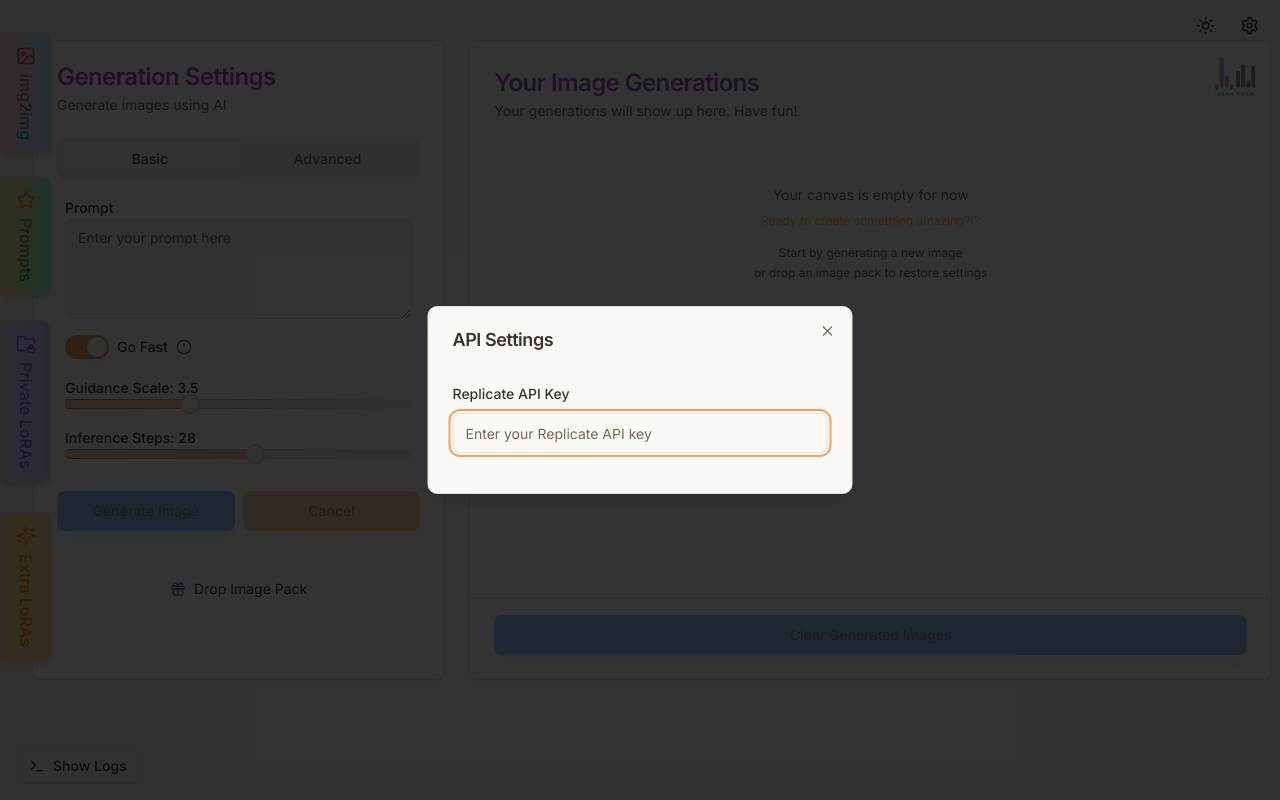
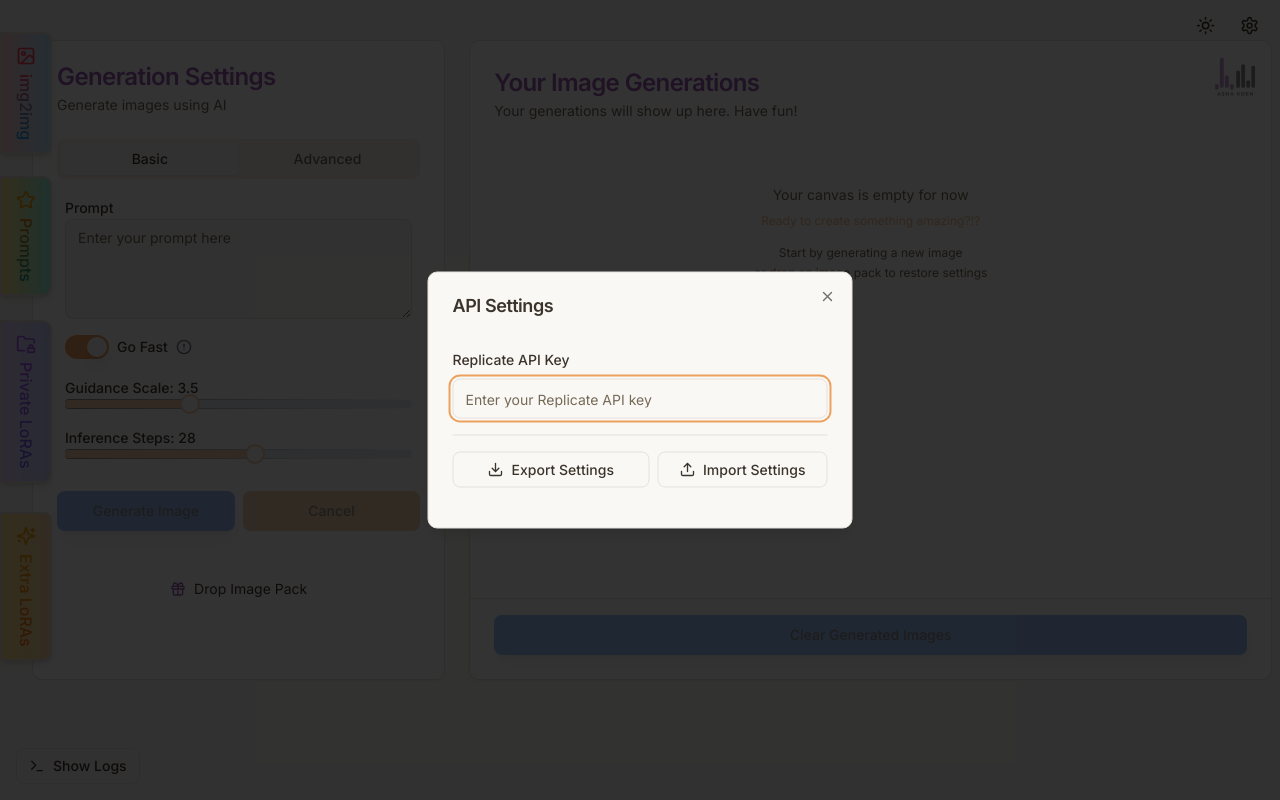
Before and after one commit to ashakoen/next-js-flux1-replicate, a Next.js app: page / in a window 1280 px wide. Both pictures are taken after a click on the button "API Settings". Built offline with nearby package versions, Linux system fonts and the light colour scheme.

Commit message:
add settings import/export

```diff
--- a/src/app/page.tsx
+++ b/src/app/page.tsx
@@ -111,14 +111,6 @@ export default function Component() {
 		}
 	}, []);
 
-	const handleCloseConfirm = () => {
-		setShowGenerateConfirm(false);
-		if (previewImageUrl) {
-			URL.revokeObjectURL(previewImageUrl);
-			setPreviewImageUrl(undefined);
-		}
-	};
-
 	const handleReusePrompt = (prompt: string) => {
 		setFormData((prev) => ({
 			...prev,
@@ -186,7 +178,6 @@ export default function Component() {
 		}
 	}, []);
 
-	// Add this useEffect after your other localStorage-related effects
 	useEffect(() => {
 		const savedFormData = localStorage.getItem('replicateFormData');
 		if (savedFormData) {
@@ -224,14 +215,6 @@ export default function Component() {
 			num_outputs: value,
 		}));
 	};
-
-	const handleSavePrompt = useCallback(() => {
-		if (formData.prompt && !favoritePrompts.includes(formData.prompt)) {
-			const updatedFavorites = [...favoritePrompts, formData.prompt];
-			setFavoritePrompts(updatedFavorites);
-			localStorage.setItem('favoritePrompts', JSON.stringify(updatedFavorites));
-		}
-	}, [formData.prompt, favoritePrompts]);
 
 	const handleDeleteFavoritePrompt = useCallback((prompt: string) => {
 		const updatedFavorites = favoritePrompts.filter(p => p !== prompt);
@@ -496,8 +479,6 @@ export default function Component() {
 				setPreviewImageUrl(previewUrl);
 			}
 
-			// Handle model mapping
-// Improved model mapping
 			let modelType: FormData['model'];
 			let privateLoraName = '';
 
@@ -583,7 +564,6 @@ if (config.model.includes('flux')) {
 
 			setShowGenerateConfirm(true);
 
-			//toast.success('Image pack configuration loaded successfully!');
 		} catch (error) {
 			console.error('Error processing image pack:', error);
 			toast.error('Failed to process image pack configuration');
@@ -732,7 +712,7 @@ if (config.model.includes('flux')) {
 				{ preventDefault: () => { } } as React.FormEvent,
 				pendingFormData
 			);
-			//toast.success('Image generated successfully!');
+
 		} catch (error) {
 			console.error('Error generating image:', error);
 			toast.error('Failed to generate image');
@@ -785,7 +765,7 @@ if (config.model.includes('flux')) {
 			const reader = new FileReader();
 			const base64Promise = new Promise<string | ArrayBuffer | null>((resolve) => {
 				reader.onload = () => resolve(reader.result);
-				reader.readAsDataURL(selectedImage.file!); // '!' tells TypeScript we know file exists
+				reader.readAsDataURL(selectedImage.file!);
 			});
 			const base64Data = await base64Promise;
 			imageData = base64Data as string;
@@ -798,7 +778,7 @@ if (config.model.includes('flux')) {
 					width: submissionData.width,
 					height: submissionData.height,
 					style: submissionData.style || 'any',
-					output_format: submissionData.output_format,  // Add this line
+					output_format: submissionData.output_format,
 					...(selectedImage?.file ? { image: imageData } : {})
 				},
 				model: submissionData.model
@@ -878,7 +858,7 @@ if (config.model.includes('flux')) {
 		console.log('Replicate Params:', replicateParams);
 		if (selectedImage?.file && maskDataUrl) {
 			console.log('Sending inpainting request with:', {
-				imageSize: imageData ? imageData.length : 0,  // Add null check here
+				imageSize: imageData ? imageData.length : 0,
 				maskSize: maskDataUrl.length,
 				maskPreview: maskDataUrl.substring(0, 100) + '...'
 			});
@@ -897,7 +877,7 @@ if (config.model.includes('flux')) {
 			pollingSteps: 0,
 			generationParameters: {
 				...telemetryDataWithoutMask,
-				hasInputImage: !!selectedImage // Add this line to indicate if an input image was used
+				hasInputImage: !!selectedImage
 			},
 			outputImageSizes: [],
 			clientInfo: getClientInfo(),
@@ -953,7 +933,7 @@ if (config.model.includes('flux')) {
 			newTelemetryData.errors.push(error instanceof Error ? error.message : 'Unknown error occurred')
 			finalizeTelemetryData(newTelemetryData)
 		}
-		//setMaskDataUrl(null);
+
 	};
 
 
@@ -1019,16 +999,13 @@ if (config.model.includes('flux')) {
 				currentTelemetryData.replicateCompletedAt = pollData.completed_at
 				currentTelemetryData.replicatePredictTime = pollData.metrics?.predict_time || 0
 				currentTelemetryData.generationParameters.seed = seed;
+				currentTelemetryData.outputImageSizes = [];
 
 				const outputUrls = Array.isArray(pollData.output) ? pollData.output : [pollData.output];
 
 				const newImages = outputUrls.map((outputUrl: string) => {
 					console.log('pollData input:', pollData.input);
-					// Fetch image size
-					fetch(outputUrl).then(response => {
-						const size = parseInt(response.headers.get('content-length') || '0')
-						currentTelemetryData.outputImageSizes.push(size)
-					})
+
 					return {
 						url: outputUrl,
 						prompt: pollData.input.prompt,
@@ -1342,6 +1319,10 @@ if (config.model.includes('flux')) {
 							onAddToFavorites={handleAddToFavorites}
 							favoritePrompts={favoritePrompts}
 							onImagePackUpload={handleImagePackUpload}
+							extraLoraModels={extraLoraModels}
+							setExtraLoraModels={setExtraLoraModels}
+							setValidatedLoraModels={setValidatedLoraModels}
+							setFavoritePrompts={setFavoritePrompts}
 						/>
 					</div>
 
--- a/src/components/cards/GenerationSettingsCard.tsx
+++ b/src/components/cards/GenerationSettingsCard.tsx
@@ -9,12 +9,11 @@ import { Textarea } from "@/components/ui/textarea";
 import { Select, SelectContent, SelectItem, SelectTrigger, SelectValue } from "@/components/ui/select";
 import { Card, CardContent, CardDescription, CardHeader, CardTitle } from "@/components/ui/card";
 import { Tabs, TabsContent, TabsList, TabsTrigger } from "@/components/ui/tabs";
-import { AlertCircle, Loader2, Upload, Gift } from 'lucide-react';
+import { Sun, Moon, Star, AlertCircle, Loader2, Gift } from 'lucide-react';
 import { Tooltip, TooltipContent, TooltipProvider, TooltipTrigger } from "@/components/ui/tooltip";
 import { FormData, Recraftv3Size, Recraftv3Style, IdeogramStyleType, IdeogramMagicPromptOption, ImagePackConfig } from '@/types/types';
 import { ApiSettingsModal } from "@/components/modals/ApiSettingsModal";
 import { useEffect, useCallback } from 'react';
-import { Sun, Moon, Star } from 'lucide-react';
 import { useTheme } from "next-themes";
 import { toast } from "sonner";
 import { useDropzone } from 'react-dropzone';
@@ -43,6 +42,10 @@ interface GenerationSettingsCardProps {
 	onAddToFavorites: (prompt: string) => void;
 	favoritePrompts: string[];
 	onImagePackUpload: (config: ImagePackConfig) => Promise<void>;
+    extraLoraModels: string[];
+    setExtraLoraModels: (models: string[]) => void;
+    setValidatedLoraModels: (models: string[]) => void;
+    setFavoritePrompts: (prompts: string[]) => void;
 }
 
 export function GenerationSettingsCard({
@@ -67,7 +70,11 @@ export function GenerationSettingsCard({
 	handleApiKeyChange,
 	onAddToFavorites,
 	favoritePrompts,
-	onImagePackUpload
+	onImagePackUpload,
+	extraLoraModels,
+	setExtraLoraModels,
+    setValidatedLoraModels,
+    setFavoritePrompts,
 }: GenerationSettingsCardProps) {
 
 	const isPromptInFavorites = favoritePrompts.includes(formData.prompt);
@@ -213,6 +220,12 @@ export function GenerationSettingsCard({
 					apiKey={apiKey}
 					showApiKeyAlert={showApiKeyAlert}
 					handleApiKeyChange={handleApiKeyChange}
+					extraLoraModels={extraLoraModels}
+					validatedLoraModels={validatedLoraModels}
+					favoritePrompts={favoritePrompts}
+					setExtraLoraModels={setExtraLoraModels}
+					setValidatedLoraModels={setValidatedLoraModels}
+					setFavoritePrompts={setFavoritePrompts}
 				/>
 			</div>
 			<CardHeader className="flex-none">
--- a/src/components/modals/ApiSettingsModal.tsx
+++ b/src/components/modals/ApiSettingsModal.tsx
@@ -4,7 +4,7 @@ import { Button } from "@/components/ui/button";
 import { Input } from "@/components/ui/input";
 import { Label } from "@/components/ui/label";
 import { Alert, AlertDescription, AlertTitle } from "@/components/ui/alert";
-import { AlertCircle } from 'lucide-react';
+import { AlertCircle, Download, Upload, Settings } from 'lucide-react';
 import {
     Dialog,
     DialogContent,
@@ -12,21 +12,88 @@ import {
     DialogTitle,
     DialogTrigger,
 } from "@/components/ui/dialog";
-import { Settings } from 'lucide-react';
+import { toast } from "sonner";
+import { useState } from 'react';
 
 interface ApiSettingsModalProps {
     apiKey: string;
     showApiKeyAlert: boolean;
     handleApiKeyChange: (e: React.ChangeEvent<HTMLInputElement>) => void;
+    extraLoraModels: string[];
+    validatedLoraModels: string[];
+    favoritePrompts: string[];
+    setExtraLoraModels: (models: string[]) => void;
+    setValidatedLoraModels: (models: string[]) => void;
+    setFavoritePrompts: (prompts: string[]) => void;
 }
 
 export function ApiSettingsModal({
     apiKey,
     showApiKeyAlert,
-    handleApiKeyChange
+    handleApiKeyChange,
+    extraLoraModels,
+    validatedLoraModels,
+    favoritePrompts,
+    setExtraLoraModels,
+    setValidatedLoraModels,
+    setFavoritePrompts
 }: ApiSettingsModalProps) {
+
+    const [open, setOpen] = useState(false);
+
+    const handleExportSettings = () => {
+        const settings = {
+            extraLoraModels,
+            validatedLoraModels,
+            favoritePrompts,
+            exportDate: new Date().toISOString()
+        };
+
+        const blob = new Blob([JSON.stringify(settings, null, 2)], { type: 'application/json' });
+        const url = URL.createObjectURL(blob);
+        const link = document.createElement('a');
+        const timestamp = new Date().toISOString().replace(/[:.]/g, '-');
+
+        link.href = url;
+        link.download = `replicate-settings-${timestamp}.json`;
+        link.click();
+
+        URL.revokeObjectURL(url);
+        toast.success('Settings exported successfully!');
+    };
+
+    const handleImportSettings = async (e: React.ChangeEvent<HTMLInputElement>) => {
+        const file = e.target.files?.[0];
+        if (!file) return;
+
+        try {
+            const text = await file.text();
+            const settings = JSON.parse(text);
+
+            if (!settings.extraLoraModels || !settings.validatedLoraModels || !settings.favoritePrompts) {
+                throw new Error('Invalid settings file format');
+            }
+
+            localStorage.setItem('extraLoraModels', JSON.stringify(settings.extraLoraModels));
+            localStorage.setItem('validatedLoraModels', JSON.stringify(settings.validatedLoraModels));
+            localStorage.setItem('favoritePrompts', JSON.stringify(settings.favoritePrompts));
+
+            setExtraLoraModels(settings.extraLoraModels);
+            setValidatedLoraModels(settings.validatedLoraModels);
+            setFavoritePrompts(settings.favoritePrompts);
+
+            toast.success('Settings imported successfully!');
+            setOpen(false);
+        } catch (error) {
+            console.error('Import error:', error);
+            toast.error('Failed to import settings. Please check the file format.');
+        }
+
+        e.target.value = '';
+    };
+
     return (
-        <Dialog>
+        <Dialog open={open} onOpenChange={setOpen}>
             <DialogTrigger asChild>
             <Button
             variant="ghost"
@@ -61,6 +128,39 @@ export function ApiSettingsModal({
                             </AlertDescription>
                         </Alert>
                     )}
+
+<div className="flex gap-2 pt-4 border-t">
+                        <Button
+                            type="button"
+                            variant="outline"
+                            size="sm"
+                            onClick={handleExportSettings}
+                            className="flex-1"
+                        >
+                            <Download className="w-4 h-4 mr-2" />
+                            Export Settings
+                        </Button>
+
+                        <div className="relative flex-1">
+                            <Button
+                                type="button"
+                                variant="outline"
+                                size="sm"
+                                className="w-full"
+                                onClick={() => document.getElementById('settingsFile')?.click()}
+                            >
+                                <Upload className="w-4 h-4 mr-2" />
+                                Import Settings
+                            </Button>
+                            <input
+                                type="file"
+                                id="settingsFile"
+                                accept=".json"
+                                onChange={handleImportSettings}
+                                className="hidden"
+                            />
+                        </div>
+                    </div>
                 </div>
             </DialogContent>
         </Dialog>
```
Lines whose indentation alone changed are shown as unchanged.
